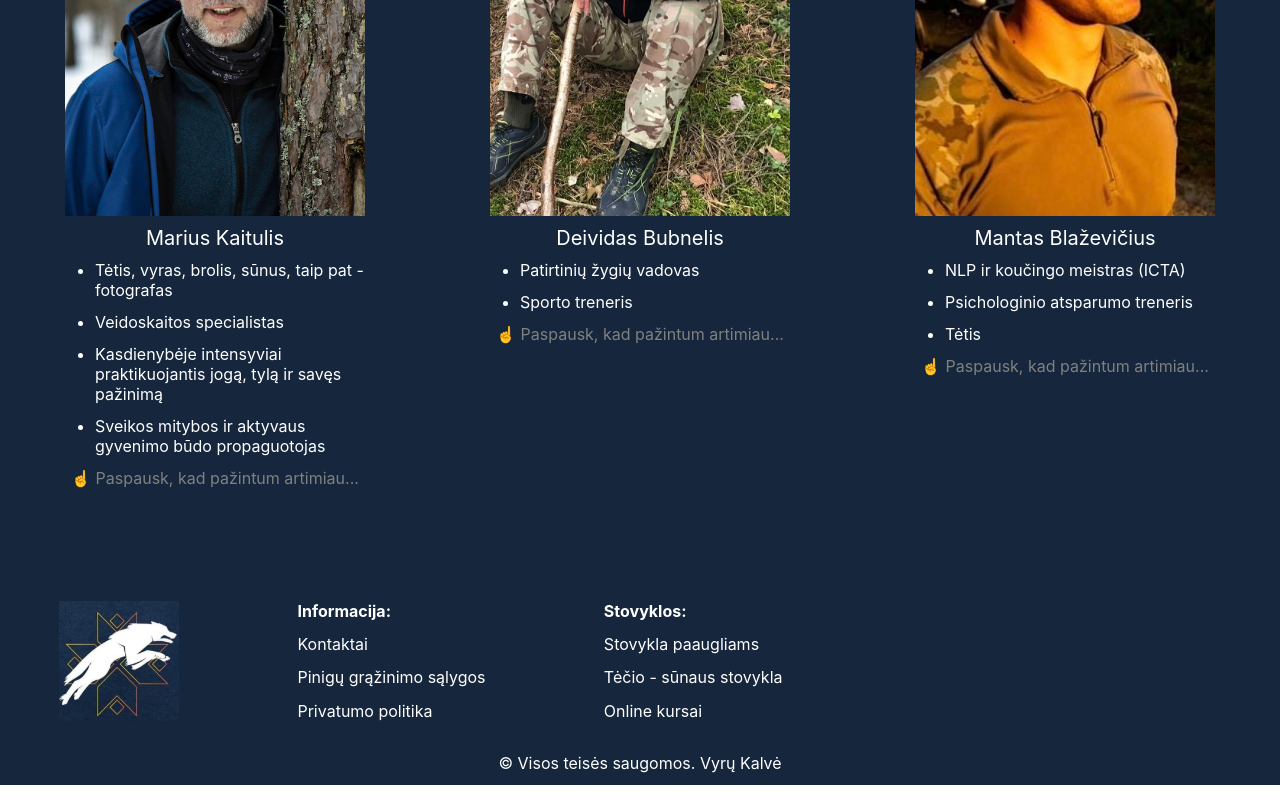
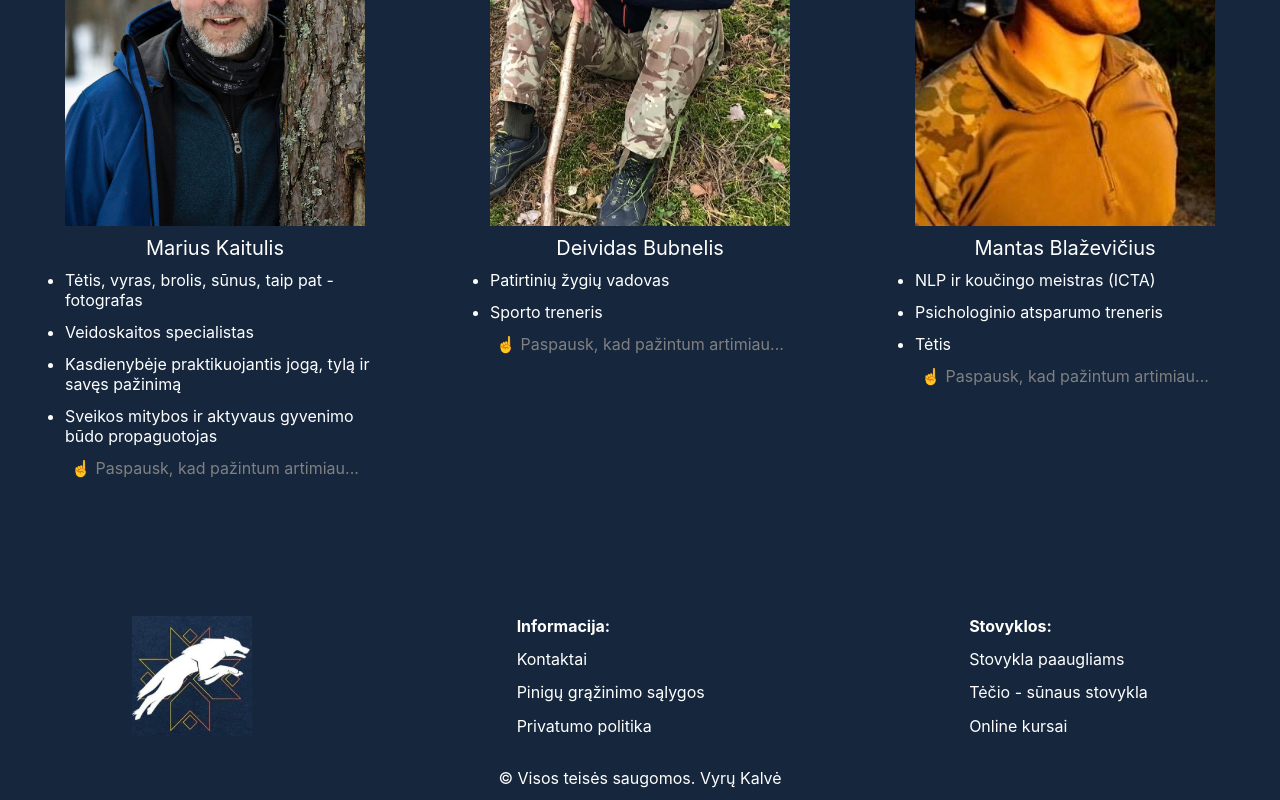
Before and after one commit to sheten/vyru-kalve, a Next.js app: page / in a window 1280 px wide. Shown: the part 3926-4726 px from the top of the page. Built offline with nearby package versions, Linux system fonts and the light colour scheme.

Commit message:
Updated mobile bugs

```diff
--- a/components/Homepage/Guides_block.js
+++ b/components/Homepage/Guides_block.js
@@ -169,7 +169,7 @@ const Guides_block = () => {
             <Ul>
               <Li>Tėtis, vyras, brolis, sūnus, taip pat - fotografas</Li>
               <Li>Veidoskaitos specialistas</Li>
-              <Li>Kasdienybėje intensyviai praktikuojantis jogą, tylą ir savęs pažinimą</Li>
+              <Li>Kasdienybėje praktikuojantis jogą, tylą ir savęs pažinimą</Li>
               <Li>Sveikos mitybos ir aktyvaus gyvenimo būdo propaguotojas</Li>
             </Ul>
             <div style={{color: "grey"}}>☝️ Paspausk, kad pažintum artimiau...</div>
@@ -240,7 +240,7 @@ const GuideWrap = styled.div`
   display: flex;
   cursor: pointer;
   flex-direction: column;
-  height: 710px;
+  height: 715px;
   margin: 20px;
   width: 320px;
 `;
@@ -265,8 +265,8 @@ const ImageWrap = styled.div`
   }
 `;
 const Image = styled.img`
-display: flex;
-height: 100%;
+  display: flex;
+  height: 100%;
   object-fit: cover;
   width: 100%;
 `;
@@ -276,6 +276,7 @@ const Title = styled.div`
 `;
 const Ul = styled.ul`
   margin: 0;
+  padding-left: 10px;
   width: 100%;
 `;
 const Li = styled.li`
--- a/components/common/Footer/index.js
+++ b/components/common/Footer/index.js
@@ -44,7 +44,7 @@ const Footer = () => {
           </Link>
         </InfoBlock>
 
-        { windowWidth < MOBILE_SIZE ? null : <EmptyBlock />}
+        {/* { windowWidth < MOBILE_SIZE ? null : <EmptyBlock />} */}
       </Wrap>
       <ControlWrap>© Visos teisės saugomos. Vyrų Kalvė</ControlWrap>
     </>
```
Also changed, not shown: components/Homepage/index.js (+0 -13 lines).
